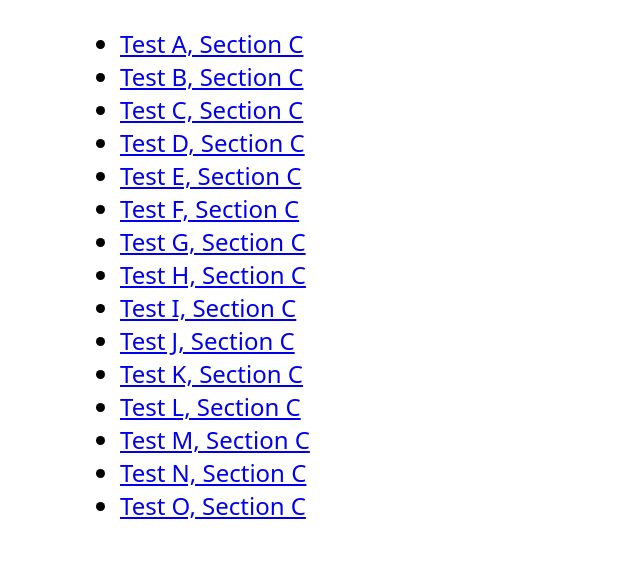
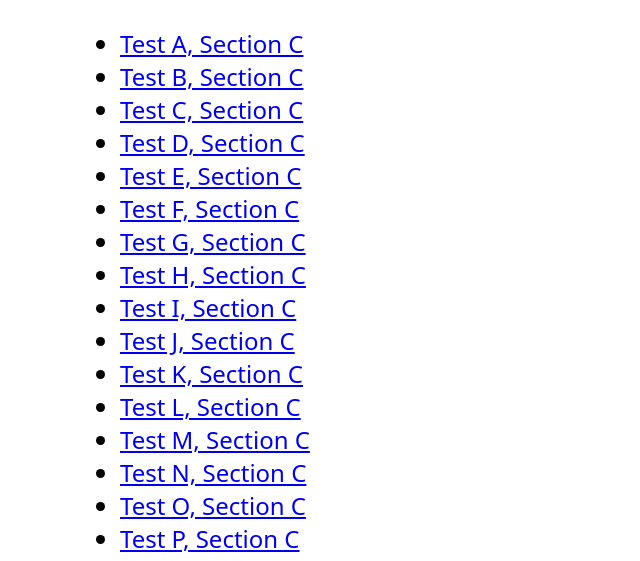
Before and after one commit to thierryk/anchor-tests, a plain HTML site: page index.html in a window 1280 px wide. Shown: the part 213-774 px from the top of the page, without its empty margins (0-640 px from the left). Drawn offline with Linux system fonts and the light colour scheme.

Commit message:
Link to test P

```diff
--- a/index.html
+++ b/index.html
@@ -26,6 +26,7 @@
     <li><a href="tests/m.html#c">Test M, Section C</a></li>
     <li><a href="tests/n.html#c">Test N, Section C</a></li>
     <li><a href="tests/o.html#c">Test O, Section C</a></li>
+    <li><a href="tests/p.html#c">Test P, Section C</a></li>
 </ul>
 
 <h2>Accessible Name, Tabindex, etc.</h2>
```
